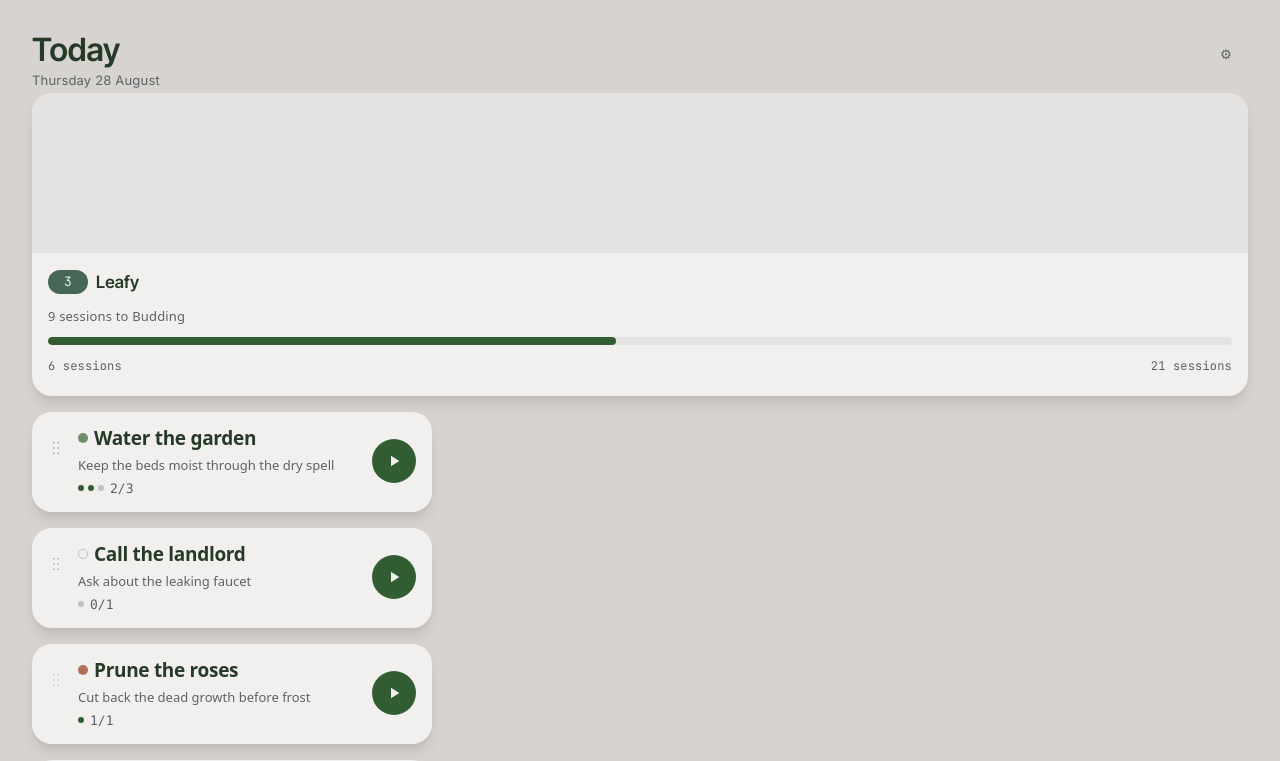
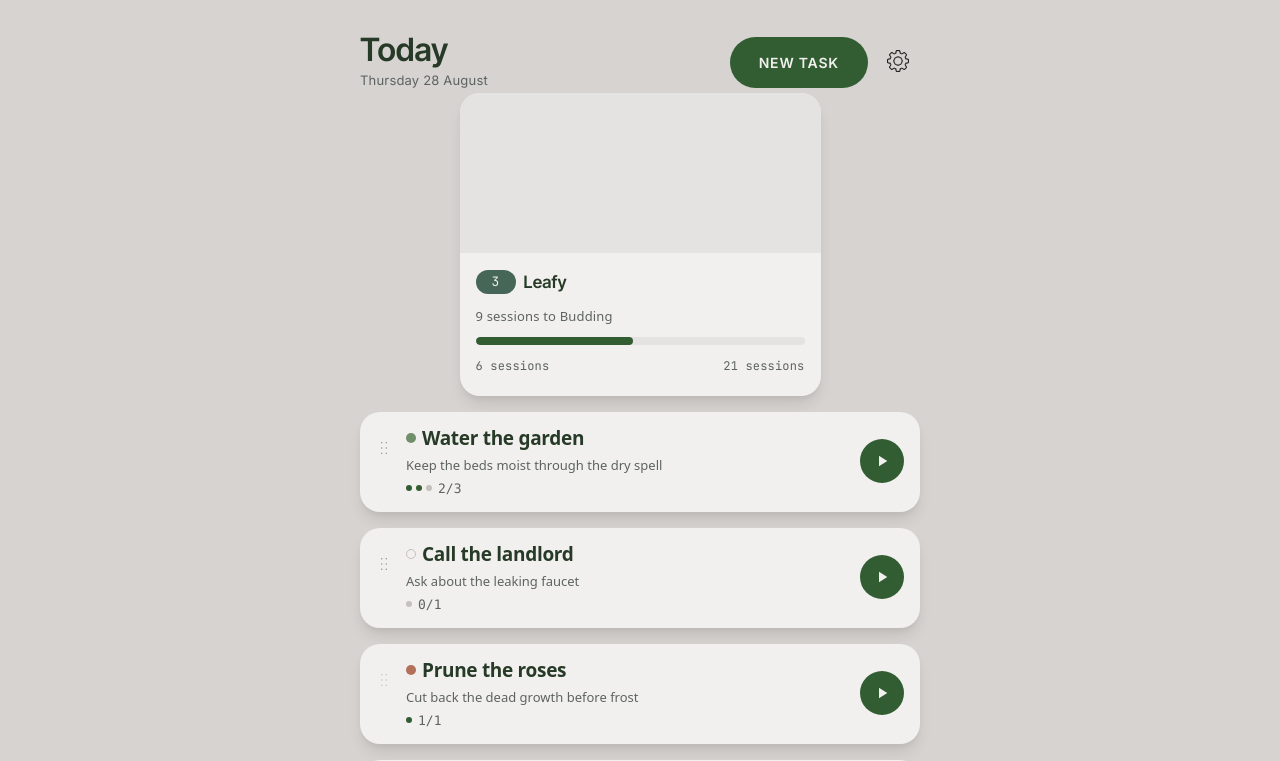
Before and after one commit to ihsanrabb/just-todo, a React (Vite) app: page /home in a window 1280 px wide. Shown: the top 761 px of the page. Built offline with nearby package versions, Linux system fonts and the light colour scheme.

Commit message:
feat: add responsive page

```diff
--- a/src/pages/GardenHomePage.css
+++ b/src/pages/GardenHomePage.css
@@ -1,6 +1,8 @@
 .garden-home {
-  display: flex;
-  flex-direction: column;
+  display: grid;
+  grid-template-columns: min(100%, 560px);
+  justify-content: center;
+  align-content: start;
   background: var(--color-bg);
   min-height: 100dvh;
   text-align: left;
@@ -15,13 +17,28 @@
 
 .garden-home-header {
   display: flex;
-  align-items: flex-start;
-  justify-content: space-between;
+  align-items: center;
+  gap: 8px;
+}
+
+.garden-home-header .ui-button {
+  display: none;
+}
+
+@media (min-width: 1024px) {
+  .garden-home-header .ui-button {
+    display: block;
+  }
+
+  .garden-home > .ui-button {
+    display: none;
+  }
 }
 
 .garden-home-header__text {
   display: flex;
   flex-direction: column;
+  margin-inline-end: auto;
 }
 
 .garden-home-header__title {
@@ -65,9 +82,15 @@
   }
 }
 
+.garden-home__task-list :is(.task-card, .task-card-drop-slot) {
+  max-width: none;
+}
+
 .garden-card {
   display: flex;
   flex-direction: column;
+  max-width: 361px;
+  margin-inline: auto;
   background: var(--color-surface);
   border-radius: var(--radius-xl);
   box-shadow: var(--shadow-card);
@@ -146,7 +169,10 @@
 
 .garden-home__empty {
   display: flex;
-  flex: 1;
   align-items: center;
   justify-content: center;
 }
+
+.garden-home:has(> .garden-home__empty) {
+  align-content: center;
+}
--- a/src/pages/GardenHomePage.tsx
+++ b/src/pages/GardenHomePage.tsx
@@ -62,13 +62,16 @@ export default function GardenHomePage() {
             <h1 className="garden-home-header__title">Today</h1>
             <p className="garden-home-header__subtitle">Thursday 28 August</p>
           </div>
+          <Button variant="primary" onClick={() => {}}>
+            NEW TASK
+          </Button>
           <button
             type="button"
             className="garden-home-header__action"
             aria-label="Settings"
             onClick={() => navigate('/settings')}
           >
-            ⚙
+            <img alt="settings" src="/settings.png" width={22} height={22} />
           </button>
         </div>
       </div>
```
Also changed, not shown: public/settings.png (added).
